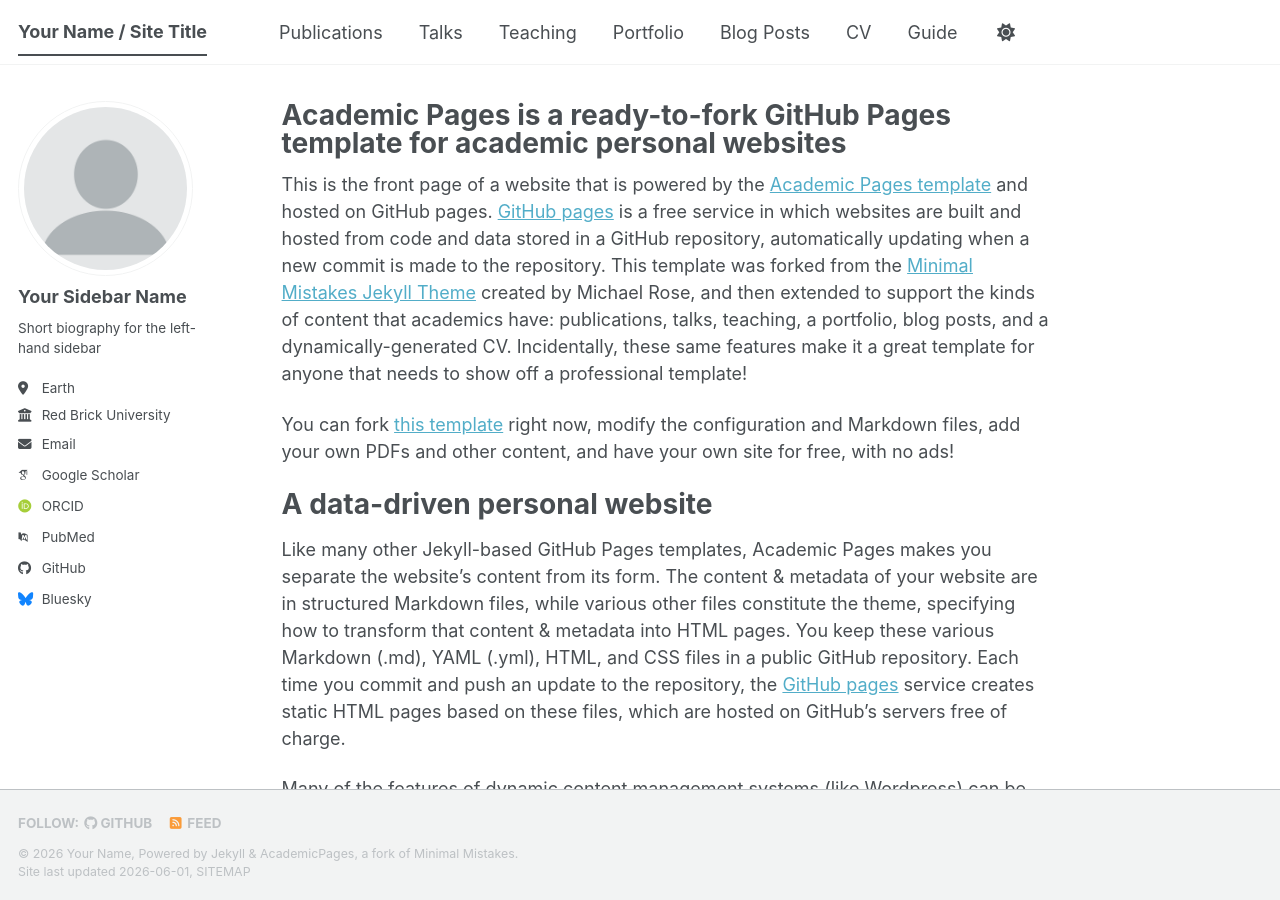
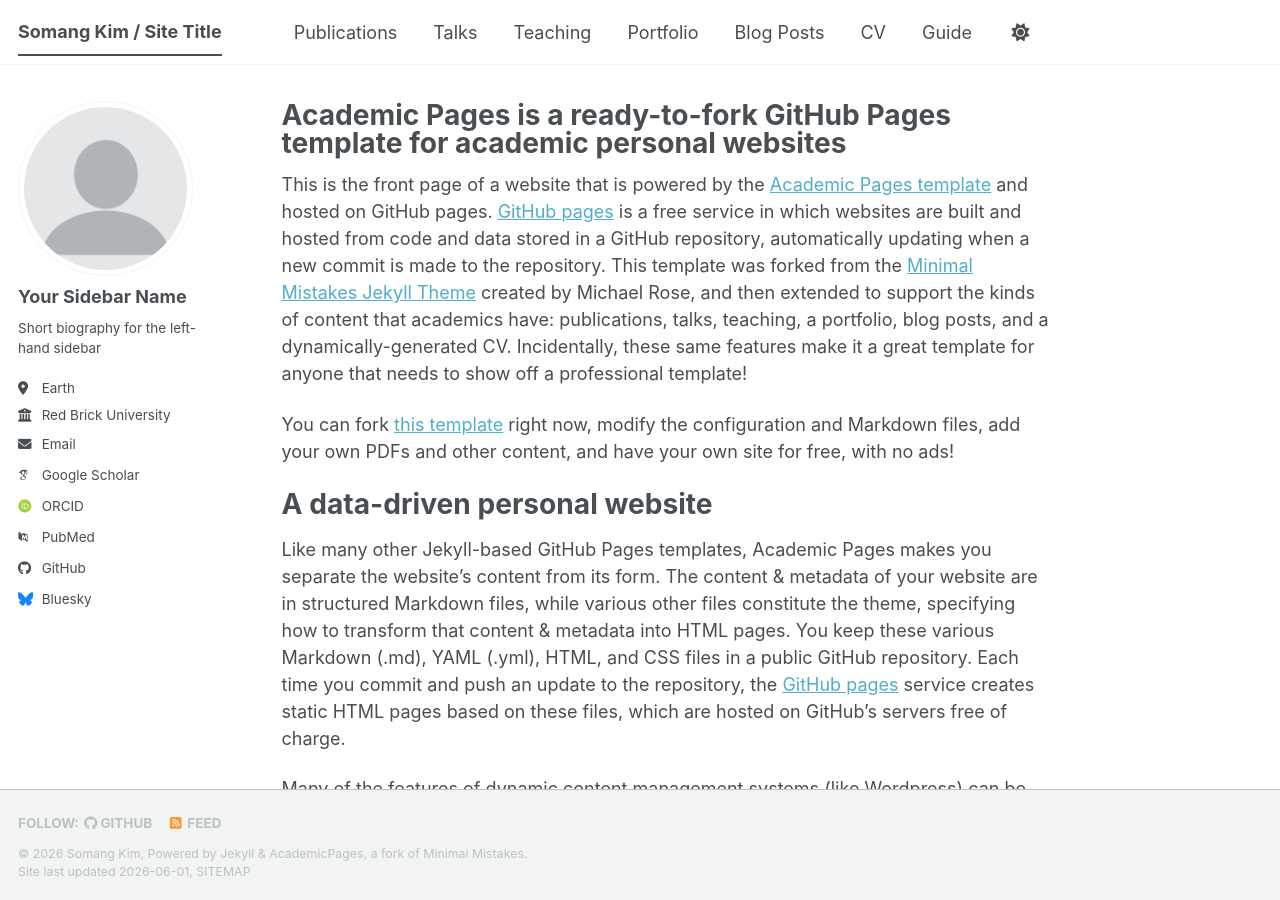
Before and after one commit to somanghope/somanghope.github.io, a Jekyll site: the page built from _pages/about.md, in a window 1280 px wide and 900 px high. Built offline with Jekyll 4.4.1, drawn with Linux system fonts in a browser that asks for light colours; some web fonts are replaced; a script bundle is joined from its source files by our own code; library files that are not in the unit come from our copies.

Commit message:
Update site configuration with personal details

```diff
--- a/_config.yml
+++ b/_config.yml
@@ -9,14 +9,14 @@
 # Basic Site Settings
 locale                   : "en-US"
 site_theme               : "default" # The available themes options are "default", "air", "sunrise", "mint", "dirt" and "contrast"
-title                    : "Your Name / Site Title"
+title                    : "Somang Kim / Site Title"
 title_separator          : "-"
-name                     : &name "Your Name"
+name                     : &name "Somang Kim"
 description              : &description "Your Name's academic portfolio"   # Update this with a general description of your site, this is the default if not overridden by a page
-url                      : https://academicpages.github.io # The base hostname & protocol for your site e.g. "https://[your GitHub username].github.io",
+url                      : https://somanghope.github.io # The base hostname & protocol for your site e.g. "https://[your GitHub username].github.io",
                                                            # or if you already have some other page hosted on Github then use "https://[your GitHub username].github.io/[Your Repo Name]"
 baseurl                  : "" # the subpath of your site, e.g. "/blog"
-repository               : "academicpages/academicpages.github.io"
+repository               : "somanghope/somanghope.github.io"
 
 # Site Author - The following control what appear as part of the author content on the side bar.
 #               If a field is blank the icon and link will not appear, otherwise it will be shown.
@@ -51,7 +51,7 @@ author:
   bitbucket        : # Username - Update with your username on the site
   codepen          : # Username
   dribbble         : # Username
-  github           : "academicpages"
+  github           : "somanghope"
   kaggle           : # Username
   stackoverflow    : # User number or user number and name (i.e., use "1" or "1/jeff-atwood")
 
```
